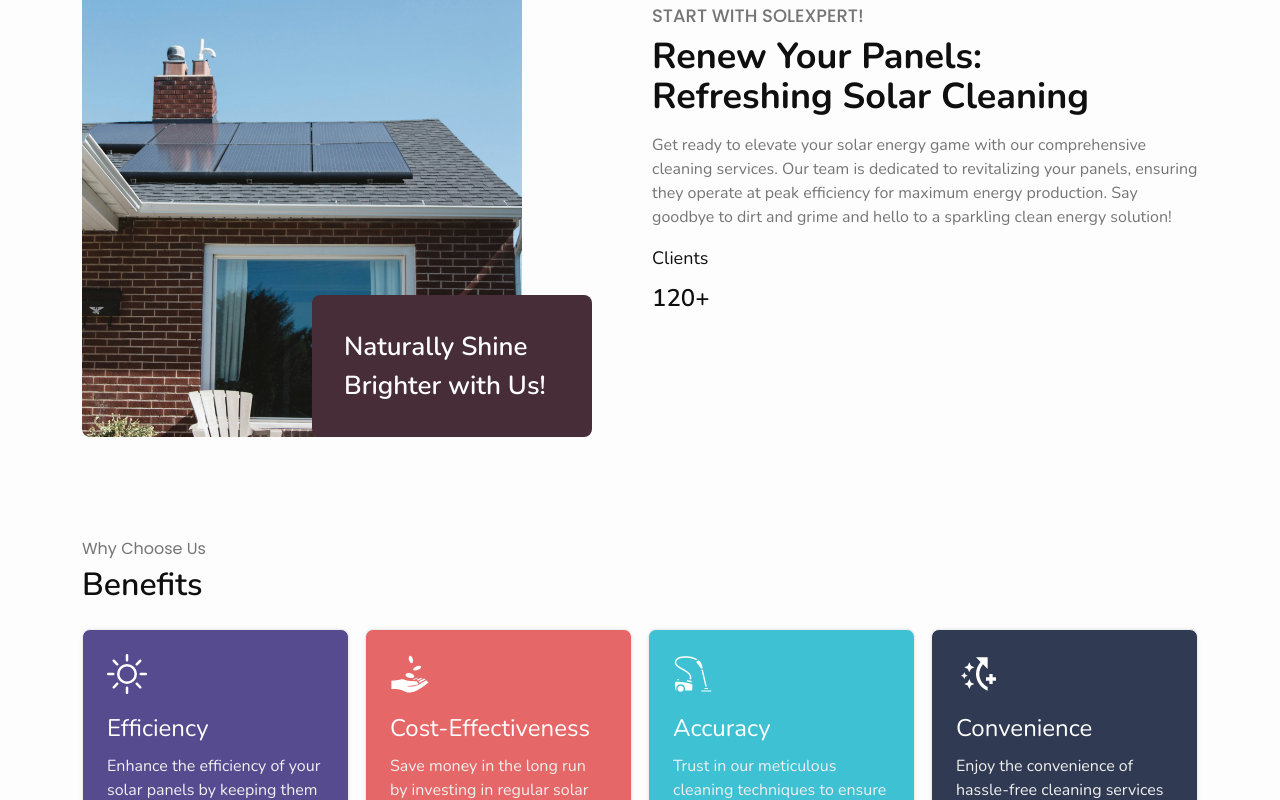
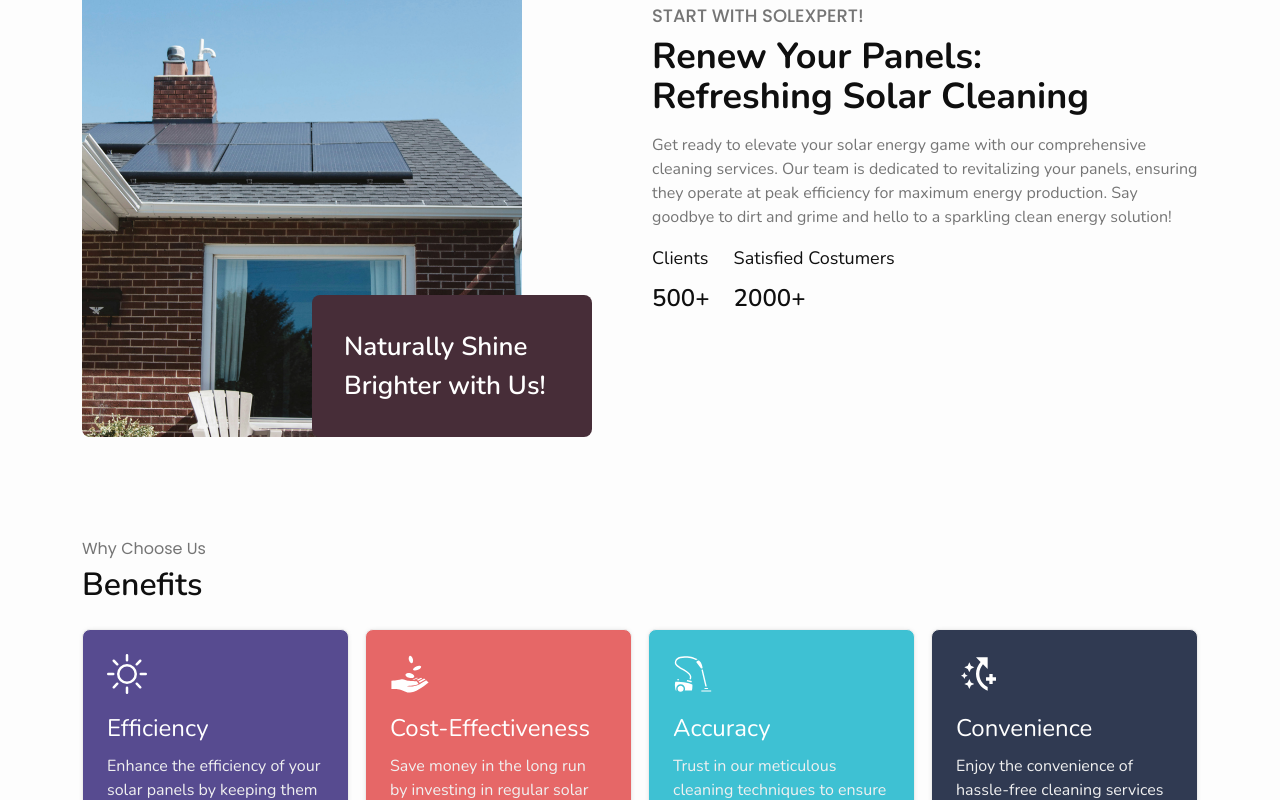
Before and after one commit to chirag396rathod/solExpert, a React (Vite) app: page / in a window 1280 px wide. Shown: the part 920-1720 px from the top of the page. Built offline with nearby package versions, Linux system fonts and the light colour scheme; the HTML template or start-up script is replaced by a standard one; a web font is replaced by a local one.

Commit message:
Update Some Changes

```diff
--- a/src/Components/Footer/index.jsx
+++ b/src/Components/Footer/index.jsx
@@ -27,7 +27,7 @@ const Footer = () => {
                 <FaFacebookF size={16} />
               </a>
               <a
-                href="https://www.facebook.com/solexpert.in?mibextid=ZbWKwL"
+                href="https://twitter.com/intent/tweet?text=Check+out+Solexpert%20-%20Solar%20Panel%20Cleaning%20Service%27s+website.+Follow+for+latest+updates+and+offers+regularly+at&url=https://www.solexpert.in&hashtags=OnlineBusiness"
                 className="social-icon"
               >
                 <FaXTwitter size={16} />
--- a/src/Components/Header/index.jsx
+++ b/src/Components/Header/index.jsx
@@ -16,9 +16,9 @@ const Header = () => {
   return (
     <HeaderContainer isAboutPage={true}>
       <div className="header-container container">
-        <div className="logo">
+        <Link to="/" className="logo">
           <img src={Logo} alt="Logo" />
-        </div>
+        </Link>
         <div className="menu-icon" onClick={handleClick}>
           {!menuToggle ? (
             <HiOutlineMenuAlt3 size={24} />
--- a/src/Views/Home/ProjectShowOff.jsx
+++ b/src/Views/Home/ProjectShowOff.jsx
@@ -25,9 +25,15 @@ const ProjectShowOff = () => {
               energy production. Say goodbye to dirt and grime and hello to a
               sparkling clean energy solution!
             </div>
-            <div className="number-of-clients">
-              <div className="client-label">Clients</div>
-              <div className="value">120+</div>
+            <div className="client-data">
+              <div className="number-of-clients">
+                <div className="client-label">Clients</div>
+                <div className="value">500+</div>
+              </div>
+              <div className="number-of-clients">
+                <div className="client-label">Satisfied Costumers</div>
+                <div className="value">2000+</div>
+              </div>
             </div>
           </div>
         </div>
--- a/src/Views/Home/styled.jsx
+++ b/src/Views/Home/styled.jsx
@@ -174,6 +174,12 @@ export const ProjectShowOffContainer = styled.div`
       @media screen and (max-width: 1080px) {
         font-size: 14px;
       }
+    }
+    .client-data {
+      display: flex;
+      justify-content: flex-start;
+      align-items: center;
+      gap: 0 24px;
     }
     .section-title {
       color: #0f0f0f;
```
